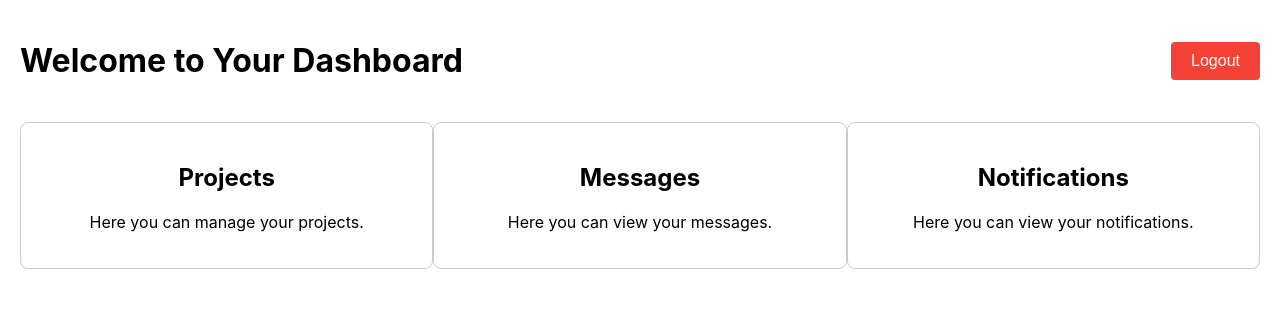
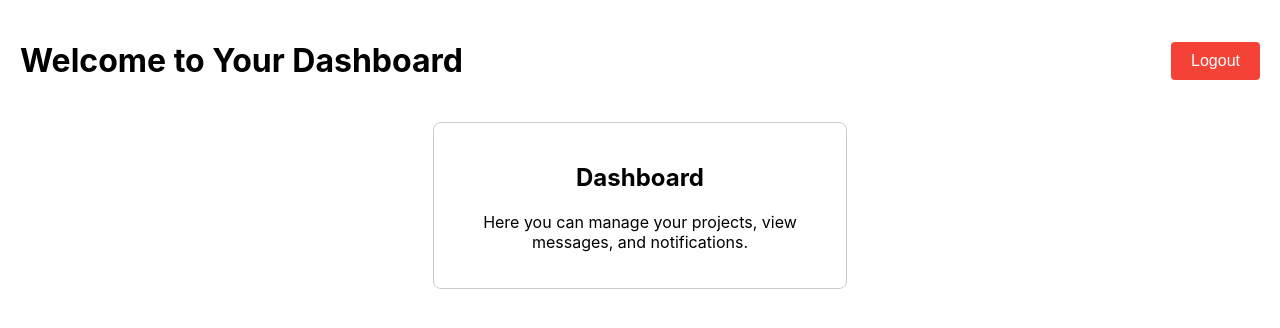
Before and after one commit to Jameschen486/CapstoneManagement, a React (Create React App) app in the folder frontend/: page /dashboard in a window 1280 px wide. Shown: the top 328 px of the page. Built offline with nearby package versions, Linux system fonts and the light colour scheme; sample sign-in values are in the browser's storage.

Commit message:
trying to display different dashboard depending on user role + logout button now

```diff
--- a/frontend/src/components/Dashboard.jsx
+++ b/frontend/src/components/Dashboard.jsx
@@ -1,14 +1,67 @@
-import React from 'react';
+import React, { useEffect, useState } from 'react';
 import { useNavigate } from 'react-router-dom';
 import '../css/Dashboard.css';
 
 const Dashboard = () => {
   const navigate = useNavigate();
+  const [role, setRole] = useState('');
+
+  useEffect(() => {
+    // User role from localStorage
+    const userRole = localStorage.getItem('role');
+    if (userRole) {
+      setRole(userRole);
+    } else {
+      // If no role is found, redirect to the home page or login page
+      navigate('/');
+    }
+  }, [navigate]);
 
   const handleLogout = () => {
     // Clear any stored user information (e.g., token)
-    localStorage.removeItem('token'); // Assuming you're storing the token in localStorage
+    localStorage.removeItem('token');
+    localStorage.removeItem('role');
     navigate('/');
+  };
+
+  const renderDashboardContent = () => {
+    switch (role) {
+      case '0':
+        return (
+          <div className="dashboard-section">
+            <h2>Student Dashboard</h2>
+            <p>Here you can manage your projects, view messages, and notifications.</p>
+          </div>
+        );
+      case '1':
+        return (
+          <div className="dashboard-section">
+            <h2>Client Dashboard</h2>
+            <p>Here you can manage your projects, view messages, and notifications.</p>
+          </div>
+        );
+      case '2':
+        return (
+          <div className="dashboard-section">
+            <h2>Tutor Dashboard</h2>
+            <p>Here you can manage your classes, view messages, and notifications.</p>
+          </div>
+        );
+      case '3':
+        return (
+          <div className="dashboard-section">
+            <h2>Admin Dashboard</h2>
+            <p>Here you can manage the system, view messages, and notifications.</p>
+          </div>
+        );
+      default:
+        return (
+          <div className="dashboard-section">
+            <h2>Dashboard</h2>
+            <p>Here you can manage your projects, view messages, and notifications.</p>
+          </div>
+        );
+    }
   };
 
   return (
@@ -18,18 +71,7 @@ const Dashboard = () => {
         <button onClick={handleLogout} className="logout-button">Logout</button>
       </header>
       <div className="dashboard-content">
-        <div className="dashboard-section">
-          <h2>Projects</h2>
-          <p>Here you can manage your projects.</p>
-        </div>
-        <div className="dashboard-section">
-          <h2>Messages</h2>
-          <p>Here you can view your messages.</p>
-        </div>
-        <div className="dashboard-section">
-          <h2>Notifications</h2>
-          <p>Here you can view your notifications.</p>
-        </div>
+        {renderDashboardContent()}
       </div>
     </div>
   );
--- a/frontend/src/components/Home.jsx
+++ b/frontend/src/components/Home.jsx
@@ -1,5 +1,6 @@
 import React, { useState } from 'react';
 import { Link, useNavigate } from 'react-router-dom';
+import jwt_decode from 'jwt-decode';
 import '../css/Home.css';
 
 const Home = () => {
@@ -23,6 +24,15 @@ const Home = () => {
       if (response.ok) {
         const data = await response.json();
         console.log('Login successful:', data);
+        // Store the token in localStorage
+        localStorage.setItem('token', data.token);
+
+        // Decode the token to get the role
+        const decodedToken = jwt_decode(data.token);
+        const userRole = decodedToken.role;
+        console.log('Decoded role:', userRole);
+        localStorage.setItem('role', userRole);
+
         navigate('/dashboard');
       } else {
         const errorData = await response.json();
```
